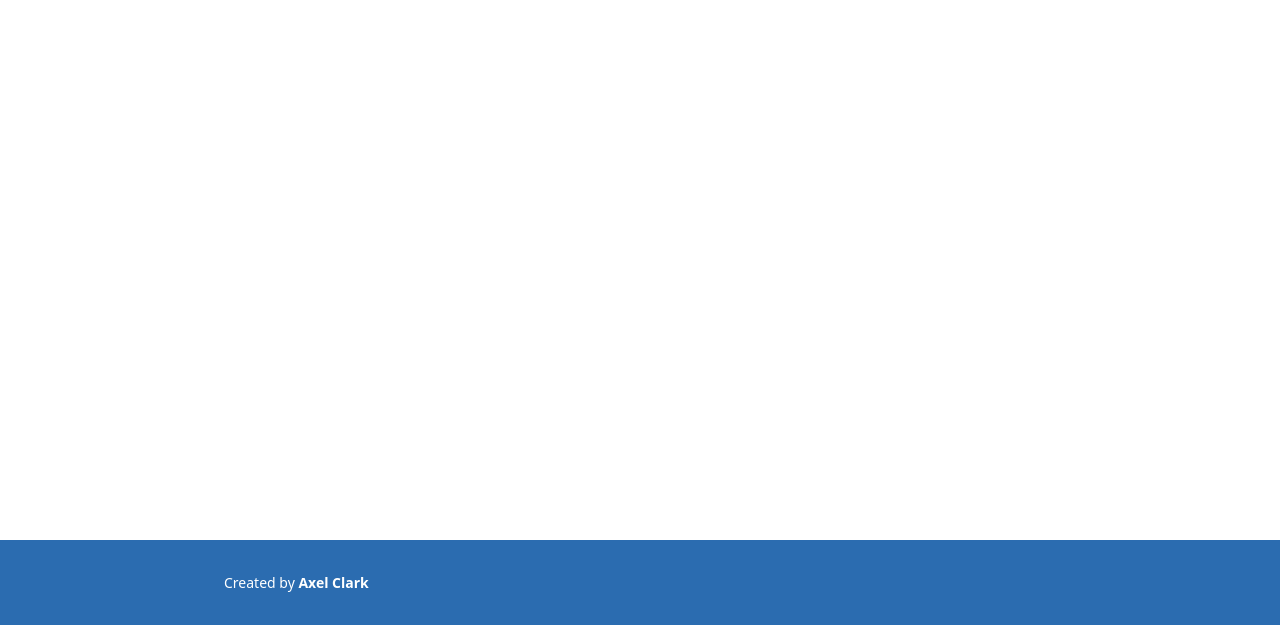
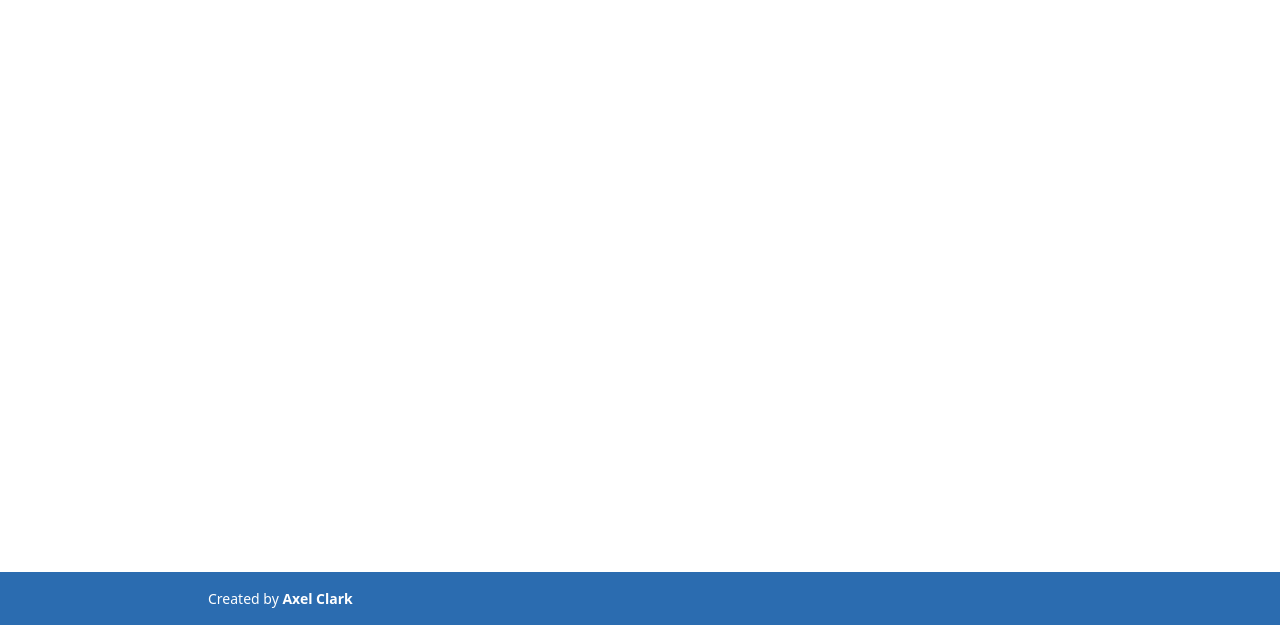
Before and after one commit to axelclark/gatsby-tailwindcss-blog, a Gatsby site: page / in a window 1280 px wide. Shown: the part 175-800 px from the top of the page. Built offline with nearby package versions, Linux system fonts and the light colour scheme; Gatsby itself is replaced by a stand-in of ours.

Commit message:
Fix footer padding

```diff
--- a/src/components/layout.js
+++ b/src/components/layout.js
@@ -13,7 +13,7 @@ function Layout({ children }) {
       </main>
 
       <footer className="bg-blue-700">
-        <nav className="flex justify-between max-w-4xl mx-auto p-4 md:p-8 text-sm">
+        <nav className="flex justify-between max-w-4xl mx-auto p-4 md:p-4 text-sm">
           <p className="text-white">
             Created by{` `}
             <a
```
